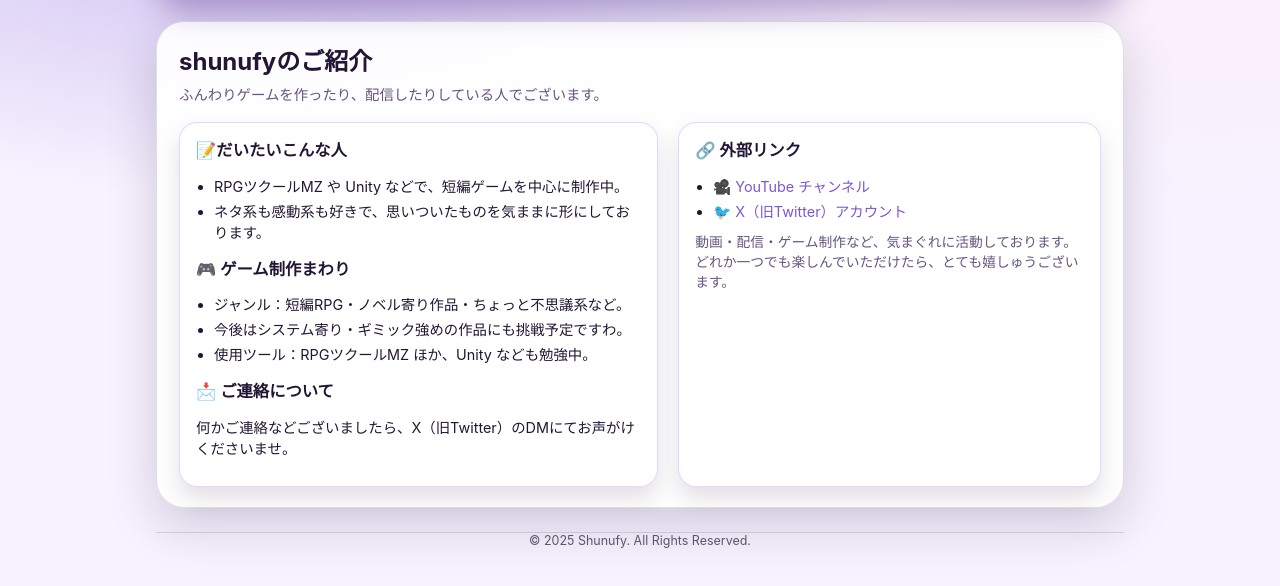
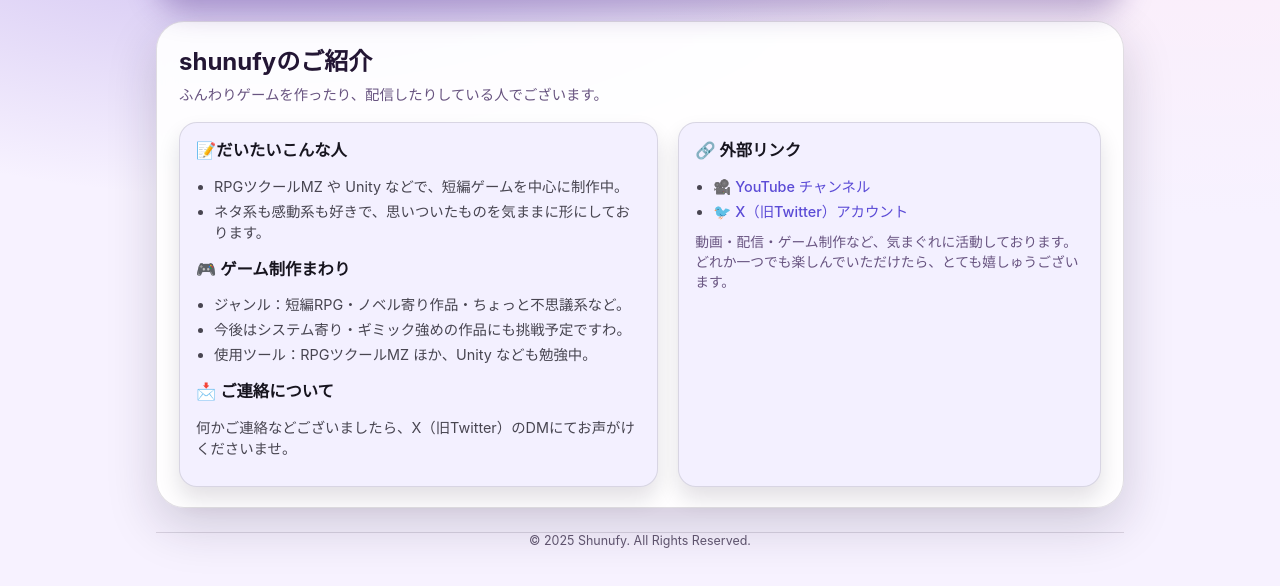
Before and after one commit to shunufy/shunufy.github.io, a plain HTML site: page about.html in a window 1280 px wide. Shown: the part 82-668 px from the top of the page. Drawn offline with Linux system fonts and the light colour scheme.

Commit message:
Improve UI and add PWA features

```diff
--- a/style.css
+++ b/style.css
@@ -760,49 +760,43 @@ body.modal-open{ overflow: hidden; }
   *{ scroll-behavior:auto !important; transition:none !important; }
   .theme-toggle:hover, .chip:hover{ transform:none !important; }
 }
-/* ===== Fix: light cards should use dark text even in dark theme ===== */
-:root{
-  --card-bg: #fbfbfe;
-  --card-fg: #17151f;
-  --card-muted: rgba(23, 21, 31, .72);
-  --card-border: rgba(23, 21, 31, .12);
-  --card-link: #5b4bd6;
+
+/* ===== Fix: profile blocks on dark theme ===== */
+
+.profile-block,
+.profile-side-block {
+  background: #f3f0ff; /* 純白を避けた淡い紫グレー */
+  color: #17151f;      /* ダーク文字 */
+  border: 1px solid rgba(23, 21, 31, 0.12);
 }
 
-.card,
-.game-card,
-.panel.light,
-.surface.light,
-.notice,
-.about-card{
-  background: var(--card-bg);
-  color: var(--card-fg);
-  border-color: var(--card-border);
+/* 見出し */
+.profile-block h1,
+.profile-block h2,
+.profile-block h3,
+.profile-side-block h1,
+.profile-side-block h2,
+.profile-side-block h3 {
+  color: #17151f;
 }
 
-.card h1, .card h2, .card h3,
-.game-card h1, .game-card h2, .game-card h3,
-.about-card h1, .about-card h2, .about-card h3{
-  color: var(--card-fg);
+/* 本文・リスト */
+.profile-block p,
+.profile-block li,
+.profile-side-block p,
+.profile-side-block li {
+  color: rgba(23, 21, 31, 0.78);
 }
 
-.card p, .card li, .card small,
-.game-card p, .game-card li, .game-card small,
-.about-card p, .about-card li, .about-card small{
-  color: var(--card-muted);
+/* リンク */
+.profile-block a,
+.profile-side-block a {
+  color: #5b4bd6;
+  font-weight: 500;
 }
 
-.card a, .game-card a, .about-card a{
-  color: var(--card-link);
+/* アイコン・絵文字が薄くならないように */
+.profile-block svg,
+.profile-side-block svg {
+  color: inherit;
 }
-
-.card .chip, .game-card .chip{
-  background: rgba(91, 75, 214, .10);
-  color: var(--card-fg);
-  border: 1px solid rgba(91, 75, 214, .25);
-}
-
-/* ボタンは白カード上でも読みやすく */
-.card .btn, .game-card .btn, .about-card .btn{
-  color: white;
-}
```
